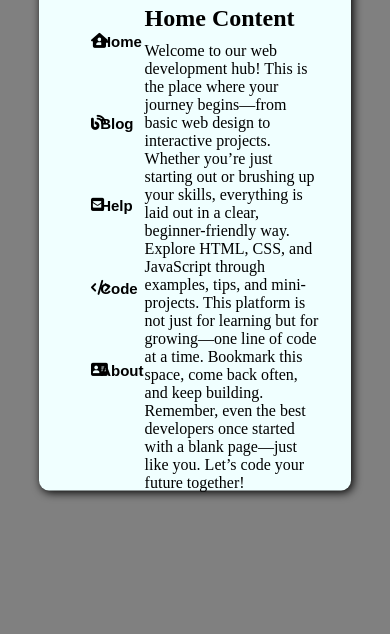
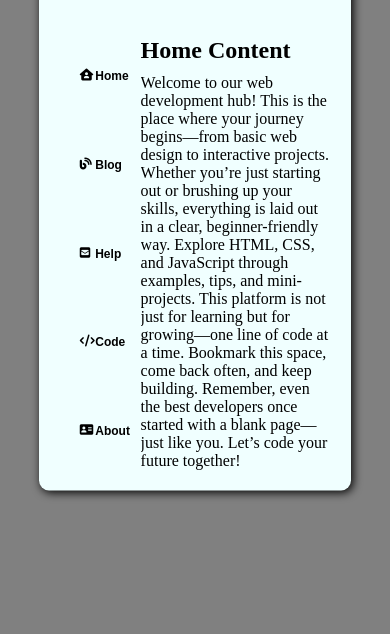
Before and after one commit to roshan0011830/Tab-HTML-CSS, a plain HTML site: page index.html in a window 390 px wide. Shown: the part 210-844 px from the top of the page. Drawn offline with Linux system fonts and the light colour scheme.

Commit message:
finish resposnsive

```diff
--- a/style.css
+++ b/style.css
@@ -114,9 +114,9 @@ button p {
 
 
 /* Mobile devices (phones) */
-@media (max-width: 600px) {
+@media (max-width: 480px) {
     /* Yahan pe tu mobile ke liye styling */
-body {
+.main {
     background-color: grey;
 }
 
@@ -131,5 +131,41 @@ h1 {
     text-shadow: 2px 2px 3px grey;
 }
 
+.container {
+    display: flex;
+    flex-direction: column;
+    padding: 10px;
+
+}
+
+.container h1 {
+    height: 15%;
+}
+
+.container .pack {
+    display: flex;
+    width: 100%;
+    height: 85%;
+    padding: 10px;
+
+}
+
+.pack .left {
+    display: flex;
+    flex-direction: column;
+    align-items: center;
+    width: 30%;
+}
+
+ .left button{
+    width: 80%;
+    text-align: center;
+    font-size: 12px;
+ }
+
+.pack .right {
+    overflow: scroll;
+}
+
 
   }
```
